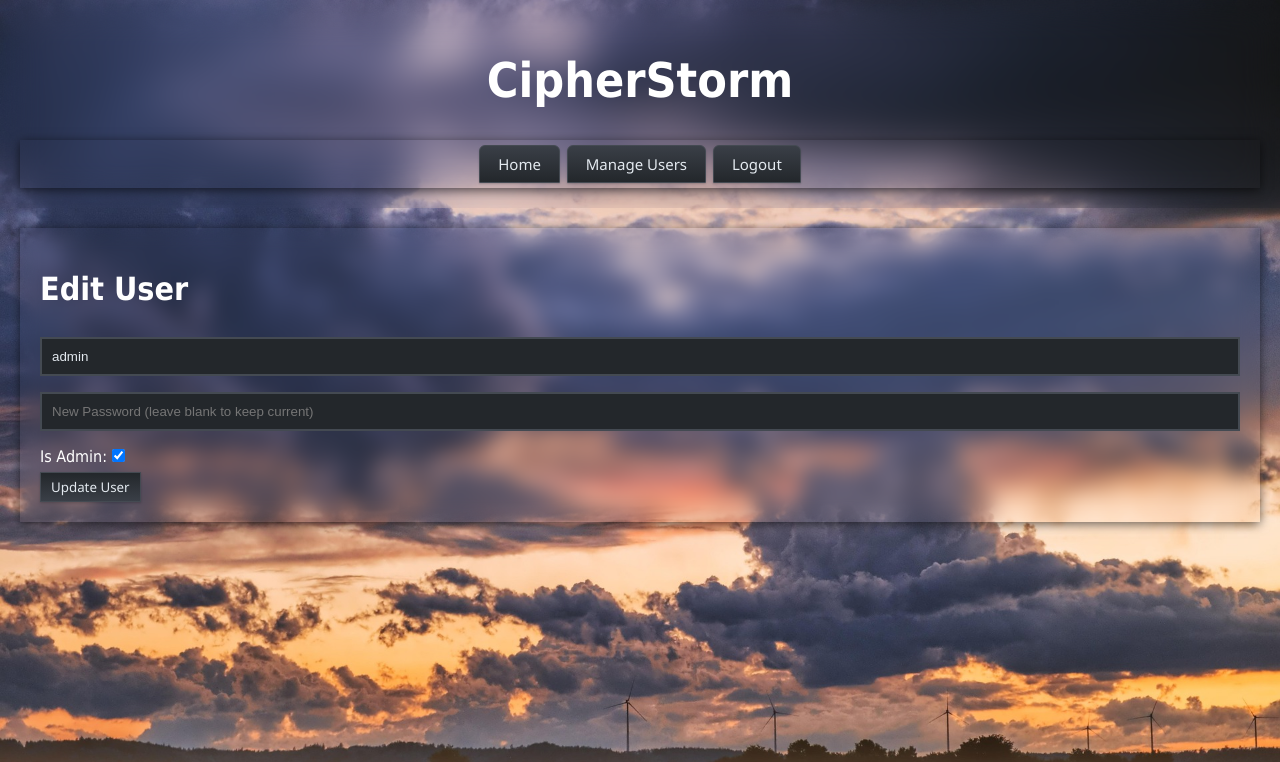
After one commit to absolutegoaat/CipherStorm, a Flask app: page /edit_user/1 in a window 1280 px wide. The commit adds this page. Shown: the top 762 px of the page. Run offline with Flask 3, Linux system fonts and the light colour scheme; a user stored in the database is signed in; data comes from the database, SQL or seed files in the repository; both versions use the stored data as it was after the commit.

Commit message:
Add user and predator editing templates
- Created edit_user.html for admin user editing functionality.
- Created edit_db.html for editing predator details.
- Both templates include form handling and display of flash messages.

```diff
--- a/index.py
+++ b/index.py
@@ -330,6 +330,47 @@ class DatabaseManager:
         except sqlite3.Error as e:
             print(f"{Fore.RED}[-] Error deleting user: {e}{Style.RESET_ALL}")
             return False
+
+    def edit_user(self, user_id, username=None, password=None, is_admin=None):
+        try:
+            conn = self.get_connection()
+            cursor = conn.cursor()
+
+            if username:
+                cursor.execute('UPDATE users SET username = ? WHERE id = ?', (username, user_id))
+            if password:
+                password_hash = self._hash_password(password)
+                cursor.execute('UPDATE users SET password_hash = ? WHERE id = ?', (password_hash, user_id))
+            if is_admin is not None:
+                cursor.execute('UPDATE users SET is_admin = ? WHERE id = ?', (int(is_admin), user_id))
+
+            conn.commit()
+            conn.close()
+            return True
+        except sqlite3.Error as e:
+            print(f"{Fore.RED}[-] Error editing user: {e}{Style.RESET_ALL}")
+            return False
+
+    def update_predator(self, predator_id, name, description, address=None, phone=None, email=None, convicted=False, socials=None):
+        try:
+            conn = self.get_connection()
+            cursor = conn.cursor()
+
+            cursor.execute('''
+                UPDATE predators
+                SET name = ?, description = ?, address = ?, phone = ?, email = ?, convicted = ?, socials = ?
+                WHERE id = ?
+            ''', (name, description, address, phone, email, int(convicted), socials, predator_id))
+
+            conn.commit()
+            conn.close()
+            return True
+
+        except sqlite3.Error as e:
+            print(f"{Fore.RED}[-] Error updating predator: {e}{Style.RESET_ALL}")
+            return False
+
+
 # Initialize database
 db = DatabaseManager()
 
@@ -372,6 +413,10 @@ def index():
             return redirect(url_for('index'))
 
     return flask.render_template('index.html')
+
+@app.route('/ralsei')
+def ralsei():
+    return flask.render_template('fun/ralsei.html')
 
 @app.route('/logout', methods=['POST', 'GET'])
 @login_required
@@ -448,6 +493,32 @@ def delete_user(user_id):
 
     return redirect(url_for('manage_users'))
 
+@app.route('/edit_user/<int:user_id>', methods=['GET', 'POST'])
+@login_required
+def edit_user(user_id):
+    user_edit = db.get_user_by_id(user_id)  # <-- you need this function in your db module
+    user = current_user
+    if not user.is_admin:
+        flash('Access denied.')
+        return redirect(url_for('dashboard'))
+    if request.method == 'POST':
+        username = request.form.get('username', '').strip()
+        password = request.form.get('password', '').strip()
+        is_admin = 'is_admin' in request.form
+
+        if not username or not password:
+            flash('Username and password cannot be empty')
+            return redirect(url_for('edit_user', user_id=user_id))
+
+        if db.edit_user(user_id, username, password, is_admin):
+            flash(f'User {username} updated successfully')
+        else:
+            flash(f'Failed to update user {username}')
+
+        return redirect(url_for('manage_users'))
+
+    return flask.render_template('admin/edit_user.html', user_edit=user_edit)
+
 @app.route('/predators', methods=['GET'])
 @login_required
 def predators():
@@ -503,6 +574,36 @@ def view_predator(predator_id):
     else:
         flash(f'Predator with ID {predator_id} not found')
 
+@app.route('/predators/edit/<int:predator_id>', methods=['GET', 'POST'])
+@login_required
+def edit_predator(predator_id):
+    predator = next((p for p in db.get_all_predators() if p['id'] == predator_id), None)
+    if not predator:
+        flash(f'Predator with ID {predator_id} not found')
+        return redirect(url_for('predators'))
+
+    if request.method == 'POST':
+        name = request.form.get('name', '').strip()
+        address = request.form.get('address', '').strip()
+        phone = request.form.get('phone', '').strip()
+        email = request.form.get('email', '').strip()
+        description = request.form.get('description', '').strip()
+        convicted = request.form.get('convicted', 'off') == 'on'
+        socials = request.form.get('socials', '').strip()
+
+        if not name or not description:
+            flash('Name and Description are required.')
+            return redirect(url_for('edit_predator', predator_id=predator_id))
+
+        if db.update_predator(predator_id, name, description, address, phone, email, convicted, socials):
+            flash(f'Predator {name} updated successfully')
+            return redirect(url_for('predators'))
+        else:
+            flash(f'Failed to update predator {name}')
+            return redirect(url_for('edit_predator', predator_id=predator_id))
+
+    return flask.render_template('database/edit_db.html', predator=predator)
+
 
 if __name__ == '__main__':
     app.run(host='0.0.0.0', port=8080, debug=True)
--- a/static/style.css
+++ b/static/style.css
@@ -58,9 +58,14 @@ textarea:focus {
 .navigation {
     width: auto;
     padding: 5px;
-    background: linear-gradient(to bottom, #23272b 0%, #2d343c 100%);
-    box-shadow: 0 2px 6px rgba(0,0,0,0.18), 0 1px 0 #444 inset;
-    border: 1px solid #444a52;
+    box-shadow: 0 2px 10px rgba(0, 0, 0, 0.6);
+    backdrop-filter: blur(30px);
+    -webkit-backdrop-filter: blur(10px);
+    transition: all 0.6s ease-in-out;
+}
+.navigation:hover {
+    box-shadow: 0 4px 20px rgba(0, 0, 0, 0.8);
+    transition: all 0.6s ease-in-out;
 }
 
 .navigation-tabs {
@@ -105,6 +110,12 @@ th {
     color: #ffffff;
 }
 
+.status-message {
+    color: red;
+    font-weight: bold;
+    margin: 10px 0;
+}
+
 input {
     width: 100%;
     padding: 10px;
--- /dev/null
+++ b/templates/admin/edit_user.html
@@ -0,0 +1,47 @@
+<!DOCTYPE html>
+<html lang="en">
+<head>
+    <meta charset="UTF-8">
+    <meta name="viewport" content="width=device-width, initial-scale=1.0">
+    <title>CipherStorm - Editing</title>
+    <link rel="stylesheet" href="/static/style.css">
+</head>
+<body>
+    <div class="header">
+        <h1>CipherStorm</h1>
+
+        {% with messages = get_flashed_messages() %}
+            {% if messages %}
+                {% for msg in messages %}
+                    <p style="color:red;" class="status-message">{{ msg }}</p>
+                {% endfor %}
+            {% endif %}
+        {% endwith %}
+
+        <div class="navigation">
+            <form action="{{ url_for('dashboard') }}" method="get" style="display:inline;">
+                <button type="submit" class="navigation-tabs">Home</button>
+            </form>
+            {% if current_user.is_admin %}
+                <form action="{{ url_for('manage_users') }}" method="get" style="display:inline;">
+                    <button type="submit" class="navigation-tabs">Manage Users</button>
+                </form>
+            {% endif %}
+            <form action="{{ url_for('logout') }}" method="post" style="display:inline;">
+                <button type="submit" class="navigation-tabs">Logout</button>
+            </form>
+        </div>
+    </div>
+
+    <div class="main-content">
+        <h1>Edit User</h1>
+        <form method="POST">
+            <input type="text" name="username" placeholder="Username" value="{{ user_edit.username }}" required><br>
+            <input type="password" name="password" placeholder="New Password (leave blank to keep current)" autocomplete="new-password"><br>
+            <label for="is_admin">Is Admin:</label>
+            <input type="checkbox" name="is_admin" class="checkbox" {% if user_edit.is_admin %}checked{% endif %}><br>
+            <button type="submit">Update User</button>
+        </form>
+    </div>
+</body>
+</html>
--- a/templates/admin/users.html
+++ b/templates/admin/users.html
@@ -60,6 +60,9 @@
                             <form action="{{ url_for('delete_user', user_id=user.id) }}" method="post" style="display:inline;">
                                 <button type="submit" class="delete-button">Delete</button>
                             </form>
+                            <form action="{{ url_for('edit_user', user_id=user.id) }}" method="get" style="display:inline;">
+                                <button type="submit" class="edit-button">Edit</button>
+                            </form>
                         </td>
                     </tr>
                 {% endfor %}
--- a/templates/fun/ralsei.html
+++ b/templates/fun/ralsei.html
@@ -3,9 +3,9 @@
 <head>
     <meta charset="UTF-8">
     <meta name="viewport" content="width=device-width, initial-scale=1.0">
-    <title>Document</title>
+    <title>ralsei</title>
 </head>
 <body>
-
+    <img src="{{ url_for('static', filename='resources/ralsei.gif') }}" alt="Ralsei" style="width: 200px; height: 200px;"></img>
 </body>
 </html>
```
Also changed, not shown: templates/database/add_db.html (+7 -2 lines), templates/database/edit_db.html (added, +37 -0 lines), templates/database/view_db.html (+12 -0 lines), database.db, static/images/back.jpg, static/images/home.jpg, static/resources/ralsei.gif (added).
